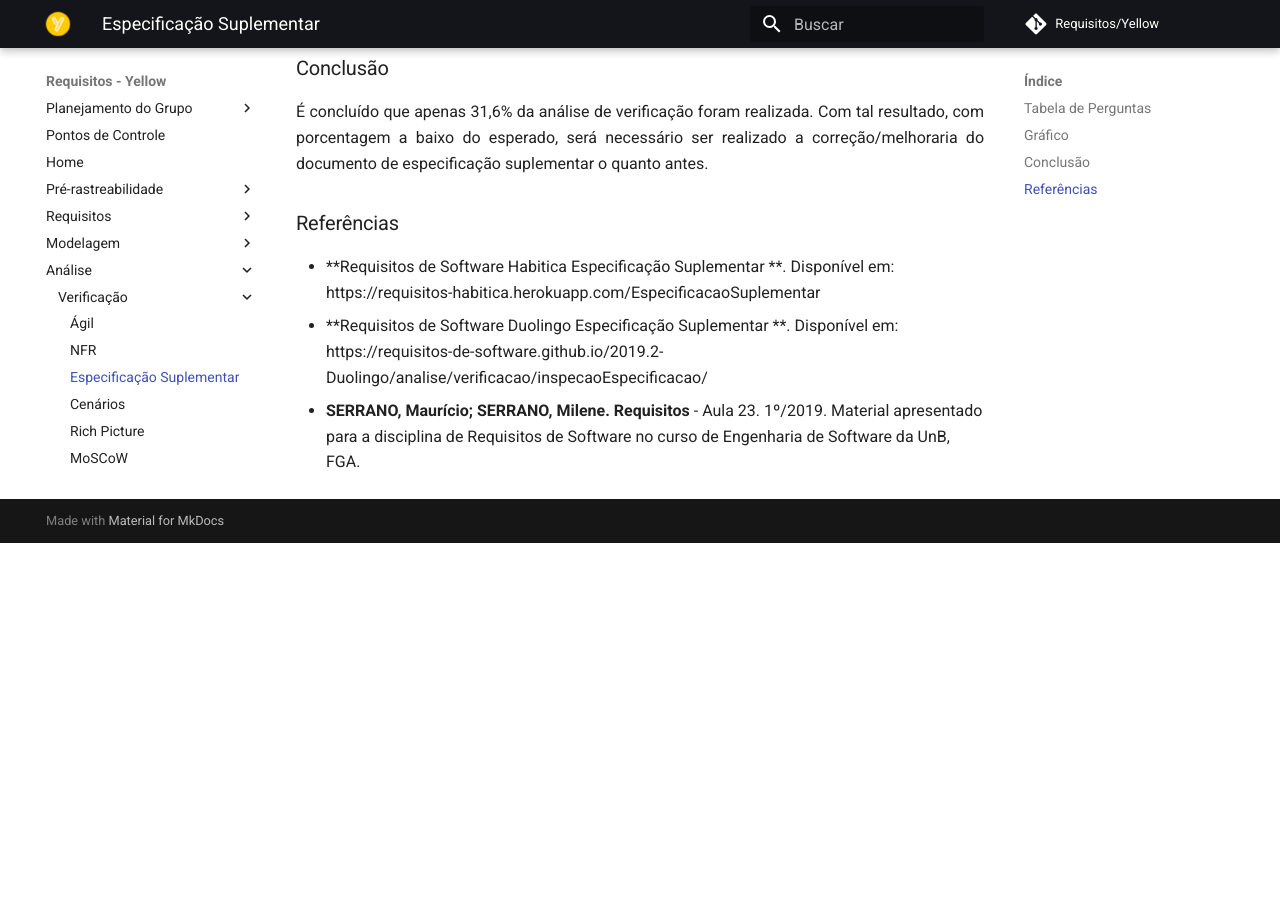
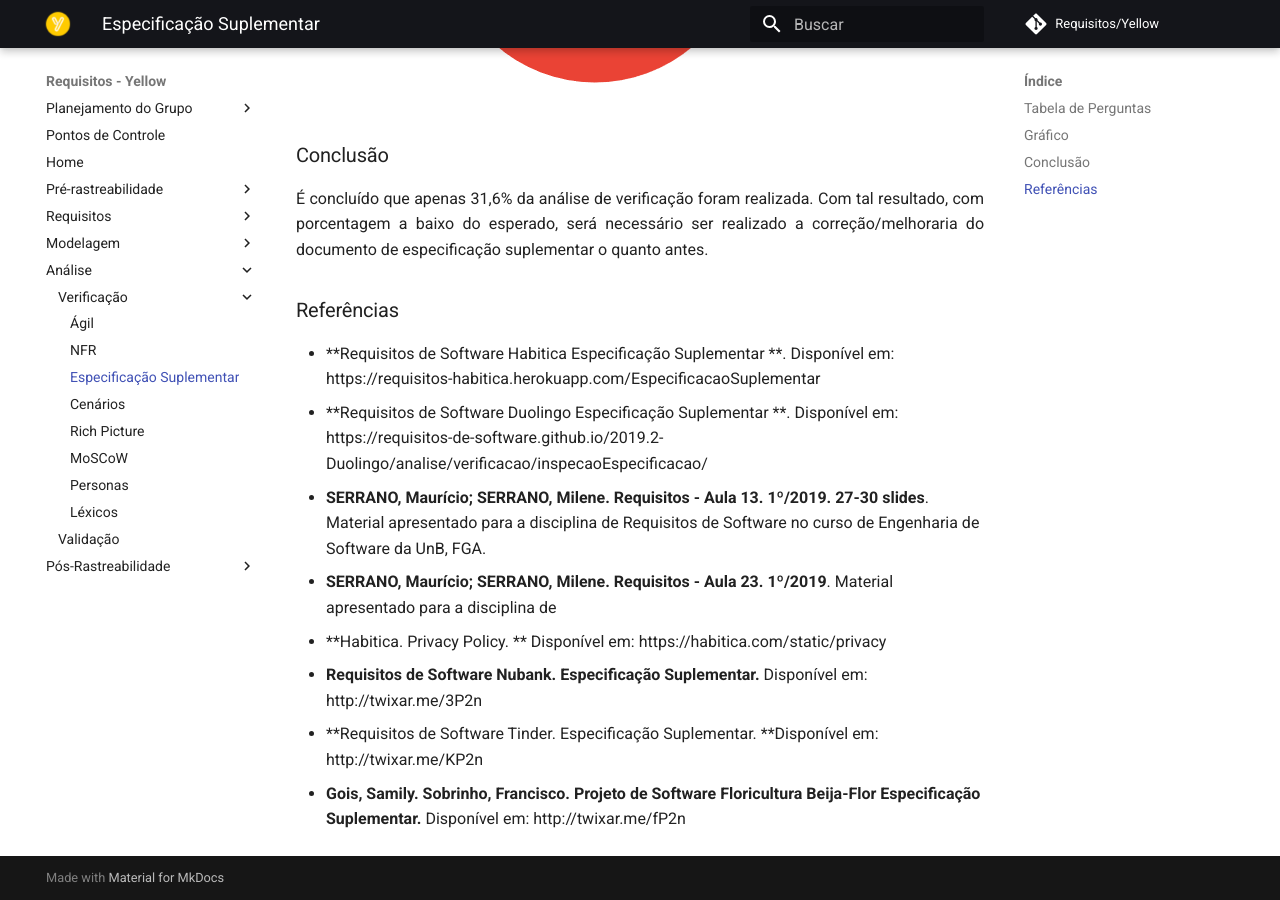
Before and after one commit to me42th/2019.2-Yellow, an MkDocs documentation site: the page built from docs/analise/verificacao/especificacao_suplementar.md, in a window 1280 px wide and 900 px high, scrolled down 1978 px. Built offline with MkDocs 1.6.1 and Material for MkDocs 9.7.7, drawn with Linux system fonts in a browser that asks for light colours; comment, search, counter and statistics services are not loaded; before the commit the page ends 2521 px from its top, so only the background shows below that; some of the changed text lies outside the part shown.

Commit message:
Melhorado a referência.

```diff
--- a/docs/analise/verificacao/especificacao_suplementar.md
+++ b/docs/analise/verificacao/especificacao_suplementar.md
@@ -1,6 +1,7 @@
 |Versão| Autor | O que fez |  Quando | Onde |
 |------|------| --------  |-------- | -----|
 |1.0| Julio Litwin | Criou o documento. |04/11/2019| Remoto, via Google Drive|
+|2.0| Julio Litwin | Adicionado as outras referências que estavam faltando |22/11/2019| Remoto, via Google Drive|
 
 # Especificação Suplementar (Verificação)
 
@@ -42,4 +43,9 @@
 ### Referências
 - **Requisitos de Software Habitica Especificação Suplementar **. Disponível em: https://requisitos-habitica.herokuapp.com/EspecificacaoSuplementar
 - **Requisitos de Software Duolingo Especificação Suplementar **. Disponível em: https://requisitos-de-software.github.io/2019.2-Duolingo/analise/verificacao/inspecaoEspecificacao/
-- **SERRANO, Maurício; SERRANO, Milene. Requisitos** - Aula 23. 1º/2019. Material apresentado para a disciplina de Requisitos de Software no curso de Engenharia de Software da UnB, FGA.
+- **SERRANO, Maurício; SERRANO, Milene. Requisitos - Aula 13. 1º/2019. 27-30 slides**. Material apresentado para a disciplina de Requisitos de Software no curso de Engenharia de Software da UnB, FGA.
+- **SERRANO, Maurício; SERRANO, Milene. Requisitos - Aula 23. 1º/2019**. Material apresentado para a disciplina de
+- **Habitica. Privacy Policy. ** Disponível em: https://habitica.com/static/privacy
+- **Requisitos de Software Nubank. Especificação Suplementar.** Disponível em: http://twixar.me/3P2n
+- **Requisitos de Software Tinder. Especificação Suplementar. **Disponível em: http://twixar.me/KP2n
+- **Gois, Samily. Sobrinho, Francisco. Projeto de Software Floricultura Beija-Flor Especificação Suplementar.** Disponível em: http://twixar.me/fP2n
```
